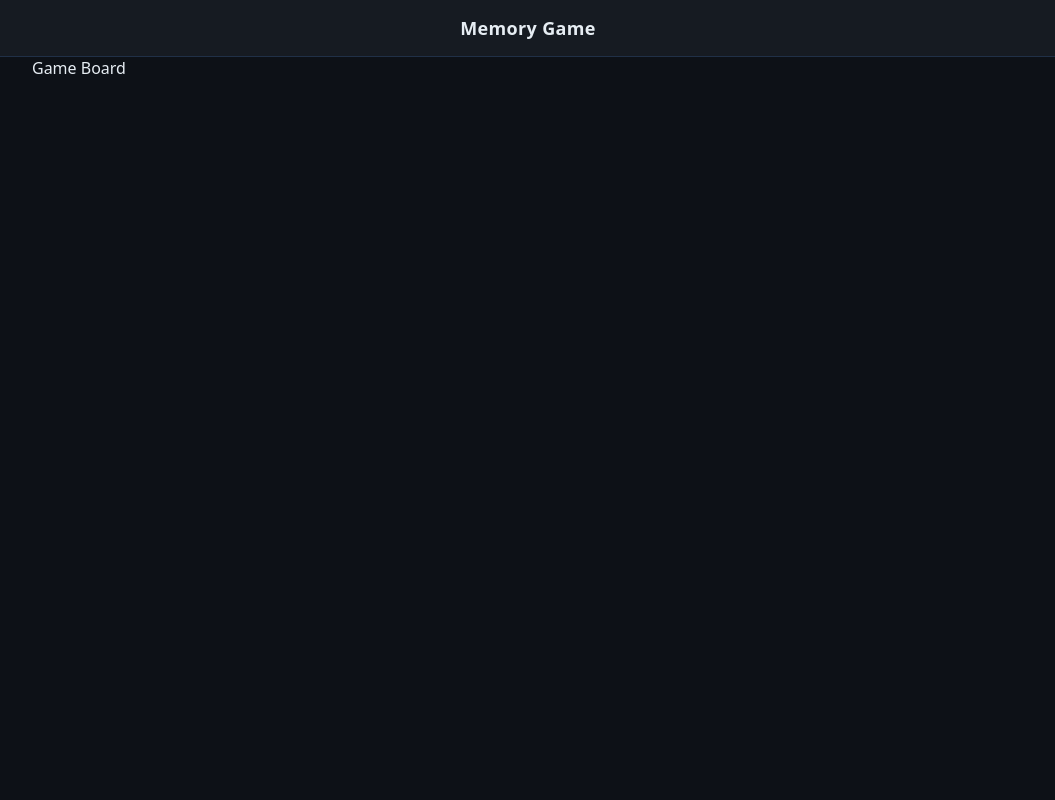
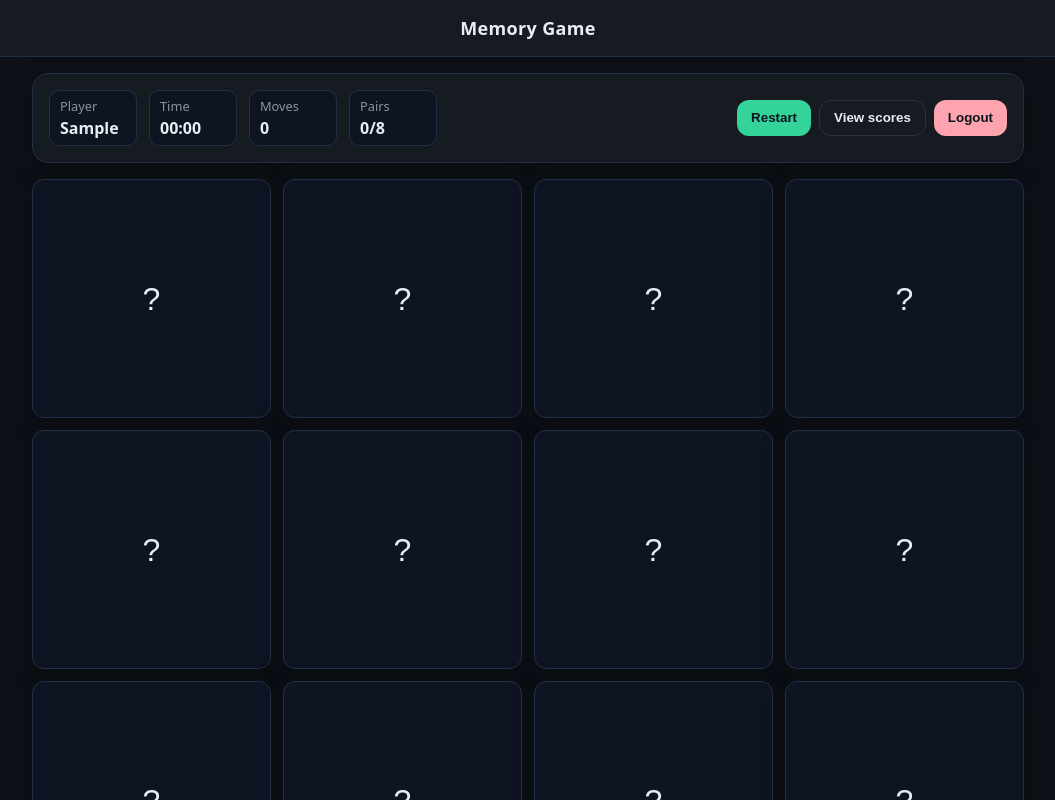
Before and after one commit to rafaelji/memory-game, a React (Vite) app: page / in a window 1280 px wide. Both pictures are taken after typing "Sample" into the empty fields and a click on the button "Enter". Shown: the top 800 px of the page, without its empty margins (112-1167 px from the left). Built offline with nearby package versions, Linux system fonts and the light colour scheme.

Commit message:
add game component

```diff
--- /dev/null
+++ b/src/constants/game/index.ts
@@ -0,0 +1,42 @@
+/** LocalStorage key for best scores per user + size */
+const BEST_KEY = (user: string, size: number) =>
+  `snyk-mem:best:v1:${user}:${size}`;
+
+const DEFAULT_SIZE = 4;
+
+const SYMBOLS_POOL = [
+  "🍎",
+  "🍌",
+  "🍇",
+  "🍑",
+  "🍉",
+  "🍓",
+  "🍍",
+  "🥝",
+  "🍒",
+  "🍐",
+  "🍊",
+  "🥥",
+  "🍈",
+  "🥕",
+  "🌽",
+  "🍆",
+  "🥔",
+  "🧄",
+  "🧅",
+  "🍄",
+  "🥜",
+  "🧀",
+  "🥨",
+  "🍪",
+  "🍩",
+  "🍰",
+  "🧁",
+  "🍔",
+  "🍕",
+  "🌮",
+  "🍣",
+  "🍤",
+];
+
+export { BEST_KEY, SYMBOLS_POOL, DEFAULT_SIZE };
--- a/src/index.css
+++ b/src/index.css
@@ -137,3 +137,17 @@ svg {
 .text-center {
   text-align: center;
 }
+
+/* Screen-reader only utility (used by live regions, icon-only buttons, etc.) */
+.sr-only {
+  position: absolute;
+  width: 1px;
+  height: 1px;
+  padding: 0;
+  margin: -1px;
+  overflow: hidden;
+
+  /* clip: rect(0, 0, 0, 0); */
+  white-space: nowrap;
+  border: 0;
+}
--- /dev/null
+++ b/src/pages/game/Game.css
@@ -0,0 +1,25 @@
+/* Page wrapper */
+.game {
+  padding-block: 16px;
+  display: grid;
+  gap: 16px;
+}
+
+/* Grid */
+.game__grid {
+  display: grid;
+  gap: 10px;
+}
+
+/* Fixed 4x4; keep room for future sizes */
+.grid--4 {
+  grid-template-columns: repeat(4, minmax(0, 1fr));
+
+  /* grid-template-rows: repeat(3, minmax(0, 1fr)); */
+}
+
+@media (width >= 640px) {
+  .game__grid {
+    gap: 12px;
+  }
+}
--- /dev/null
+++ b/src/pages/game/Game.tsx
@@ -0,0 +1,184 @@
+import { useEffect, useMemo, useRef, useState } from "react";
+import useAuth from "@/hooks/useAuth";
+import Hud from "@/components/game/hud/Hud.tsx";
+import Card from "@/components/game/card/Card.tsx";
+import { type Card as CardType } from "@/components/game/card/types.ts";
+import { DEFAULT_SIZE, SYMBOLS_POOL } from "@/constants/game";
+import { readBest, shuffle, writeBest } from "@/pages/game/Helper.ts";
+import "./Game.css";
+
+const Game = () => {
+  const { session } = useAuth();
+  const username = session?.username ?? "guest";
+
+  const [size] = useState<number>(DEFAULT_SIZE);
+  const currentUserBestScore = readBest(username, size);
+
+  // Deck
+  const pairsCount = useMemo(() => (size * size) / 2, [size]);
+  const [deck, setDeck] = useState<CardType[]>([]);
+
+  // Selection state
+  const firstPick = useRef<number | null>(null); // card index in deck
+  const lock = useRef<boolean>(false); // prevent clicks while resolving
+
+  // Timer
+  const [seconds, setSeconds] = useState<number>(0);
+  const [running, setRunning] = useState<boolean>(false);
+
+  // Moves and matches
+  const [moves, setMoves] = useState<number>(0);
+  const [foundPairs, setFoundPairs] = useState<number>(0);
+
+  /** Initialize a new shuffled deck */
+  const makeDeck = (): CardType[] => {
+    const chosenSymbols = SYMBOLS_POOL.slice(0, pairsCount);
+    let id = 0;
+    const cards: CardType[] = [];
+    for (const symbol of chosenSymbols) {
+      cards.push({ id: id++, symbol: symbol, revealed: false, matched: false });
+      cards.push({ id: id++, symbol: symbol, revealed: false, matched: false });
+    }
+    return shuffle(cards);
+  };
+
+  /** Start or restart game */
+  const startNew = () => {
+    setDeck(makeDeck());
+    setMoves(0);
+    setSeconds(0);
+    setFoundPairs(0);
+    setRunning(false);
+    firstPick.current = null;
+    lock.current = false;
+  };
+
+  /** Card click handler */
+  const onCardClick = (currentCardIndex: number) => {
+    if (lock.current) return;
+    const selectedCard = deck[currentCardIndex];
+    if (!selectedCard || selectedCard.matched || selectedCard.revealed) return;
+
+    // start timer on first interaction
+    if (!running && moves === 0 && firstPick.current === null) {
+      setRunning(true);
+    }
+
+    const updatedDeck = deck.slice();
+    updatedDeck[currentCardIndex] = { ...selectedCard, revealed: true };
+    setDeck(updatedDeck);
+
+    // first pick
+    if (firstPick.current === null) {
+      firstPick.current = currentCardIndex;
+      return;
+    }
+
+    // second pick
+    const firstPickIndex = firstPick.current;
+    const firstSelectedCard = updatedDeck[firstPickIndex];
+    const secondSelectedCard = updatedDeck[currentCardIndex];
+    setMoves((totalMoves) => totalMoves + 1);
+    firstPick.current = null;
+
+    if (firstSelectedCard.symbol === secondSelectedCard.symbol) {
+      // match
+      updatedDeck[firstPickIndex] = { ...firstSelectedCard, matched: true };
+      updatedDeck[currentCardIndex] = { ...secondSelectedCard, matched: true };
+      setDeck(updatedDeck);
+      setFoundPairs((totalFoundPairs) => totalFoundPairs + 1);
+      return;
+    }
+
+    // no match: briefly show both, then hide
+    lock.current = true;
+    setTimeout(() => {
+      setDeck((currentDeck) => {
+        const firstRevealedCard = currentDeck[firstPickIndex];
+        const secondRevealedCard = currentDeck[currentCardIndex];
+        // defensively check they still exist
+        if (firstRevealedCard)
+          currentDeck[firstPickIndex] = {
+            ...firstRevealedCard,
+            revealed: false,
+          };
+        if (secondRevealedCard)
+          currentDeck[currentCardIndex] = {
+            ...secondRevealedCard,
+            revealed: false,
+          };
+        return currentDeck.slice();
+      });
+      lock.current = false;
+    }, 650);
+  };
+
+  useEffect(() => {
+    if (!running) return;
+    const id = setInterval(() => setSeconds((s) => s + 1), 1000);
+    return () => clearInterval(id);
+  }, [running]);
+
+  // Stop timer and store best when finished
+  useEffect(() => {
+    if (foundPairs !== pairsCount) return;
+    setRunning(false);
+
+    // best score: fewer moves wins; tie-breaker is faster time
+    const best = readBest(username, size);
+    const shouldSave =
+      !best ||
+      moves < best.moves ||
+      (moves === best.moves && seconds < best.seconds);
+
+    if (shouldSave) {
+      writeBest(username, size, moves, seconds);
+    }
+
+    // eslint-disable-next-line react-hooks/exhaustive-deps
+  }, [foundPairs, pairsCount]);
+
+  // Initialize once
+  useEffect(() => {
+    startNew();
+    // eslint-disable-next-line react-hooks/exhaustive-deps
+  }, []);
+
+  return (
+    <section className="game">
+      <Hud
+        seconds={seconds}
+        moves={moves}
+        foundPairs={foundPairs}
+        pairsCount={pairsCount}
+        best={currentUserBestScore}
+        startNew={startNew}
+      />
+
+      {/* Live status for screen readers only */}
+      <p className="sr-only" aria-live="polite" role="status">
+        {foundPairs === pairsCount
+          ? "All pairs found. You win!"
+          : `${pairsCount - foundPairs} pairs remaining.`}
+      </p>
+
+      <div
+        className={`game__grid grid--${size}`}
+        role="grid"
+        aria-label={`${size} by ${size} memory grid`}
+      >
+        {deck.map((card, index) => (
+          <Card
+            key={card.id}
+            card={card}
+            lock={lock}
+            index={index}
+            onClick={onCardClick}
+          />
+        ))}
+      </div>
+    </section>
+  );
+};
+
+export default Game;
--- /dev/null
+++ b/src/pages/game/Helper.ts
@@ -0,0 +1,55 @@
+import { BEST_KEY } from "@/constants/game";
+import logger from "@/services/logger";
+
+/** Fisher–Yates shuffle */
+function shuffle<T>(arr: T[]): T[] {
+  const shallowCopy = arr.slice();
+  for (let indexA = shallowCopy.length - 1; indexA > 0; indexA--) {
+    const indexB = Math.floor(Math.random() * (indexA + 1));
+    [shallowCopy[indexA], shallowCopy[indexB]] = [
+      shallowCopy[indexB],
+      shallowCopy[indexA],
+    ];
+  }
+  return shallowCopy;
+}
+
+/** Safely read a best score */
+function readBest(
+  username: string,
+  size: number,
+): { moves: number; seconds: number } | null {
+  try {
+    const raw = localStorage.getItem(BEST_KEY(username, size));
+    if (!raw) return null;
+    const parsed = JSON.parse(raw) as { moves: number; seconds: number };
+    if (
+      typeof parsed?.moves !== "number" ||
+      typeof parsed?.seconds !== "number"
+    )
+      return null;
+    return parsed;
+  } catch (err) {
+    logger.error(err, "Failed to read best score");
+    return null;
+  }
+}
+
+/** Safely write a best score */
+function writeBest(
+  username: string,
+  size: number,
+  moves: number,
+  seconds: number,
+): void {
+  try {
+    localStorage.setItem(
+      BEST_KEY(username, size),
+      JSON.stringify({ moves, seconds }),
+    );
+  } catch (err) {
+    logger.error(err, "Failed to write best score");
+  }
+}
+
+export { shuffle, readBest, writeBest };
--- a/src/router/index.tsx
+++ b/src/router/index.tsx
@@ -9,6 +9,7 @@ import Layout from "@/layout.tsx";
 import Landing from "@/pages/landing/Landing.tsx";
 import AppRouteError from "@/router/AppRouteError.tsx";
 import RequireAuth from "@/router/RequireAuth.tsx";
+import Game from "@/pages/game/Game.tsx";
 
 const Router = () => {
   const router = createBrowserRouter(
@@ -16,7 +17,7 @@ const Router = () => {
       <Route element={<Layout />} errorElement={<AppRouteError />}>
         <Route index element={<Landing />} />
         <Route element={<RequireAuth />}>
-          <Route path={ROUTES.GAME} element={<>Game Board</>} />
+          <Route path={ROUTES.GAME} element={<Game />} />
           <Route path={ROUTES.SCORE} element={<>Game Score</>} />
         </Route>
         <Route path="*" element={<>404</>} />
```
